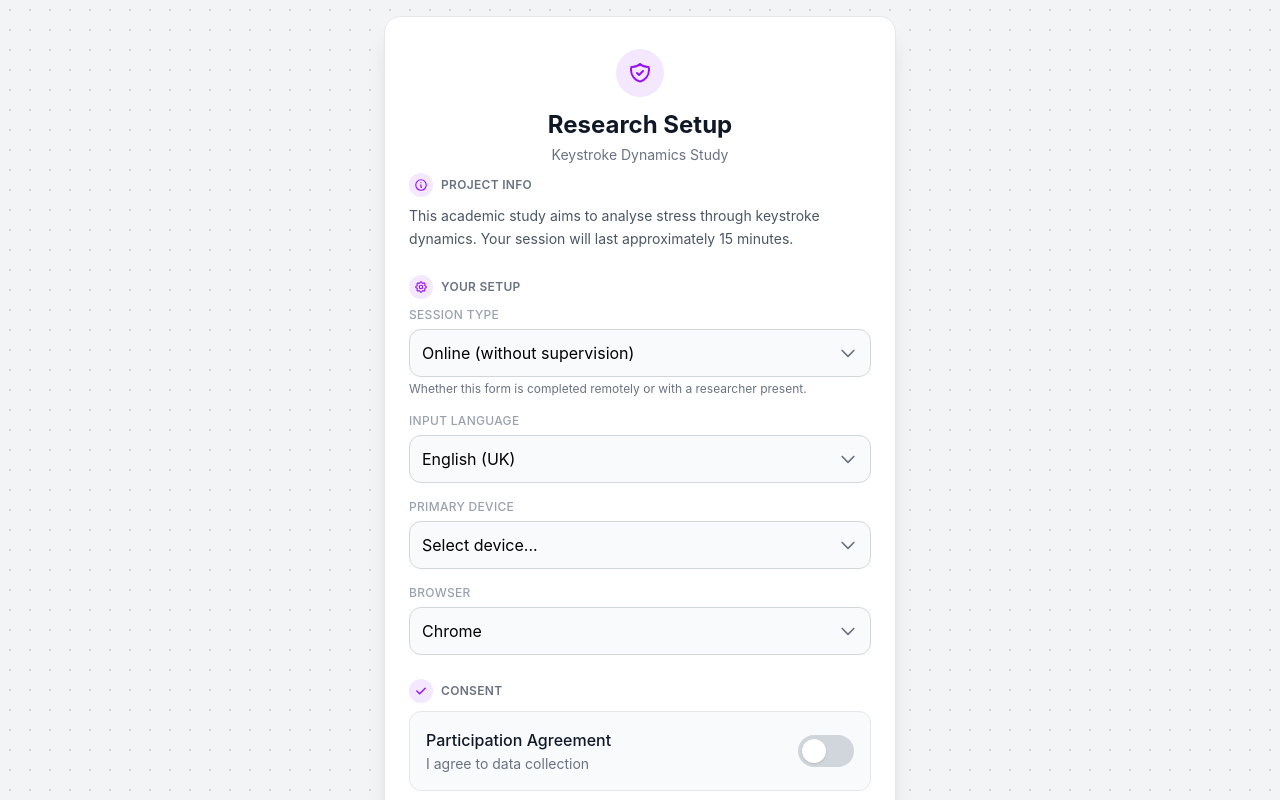
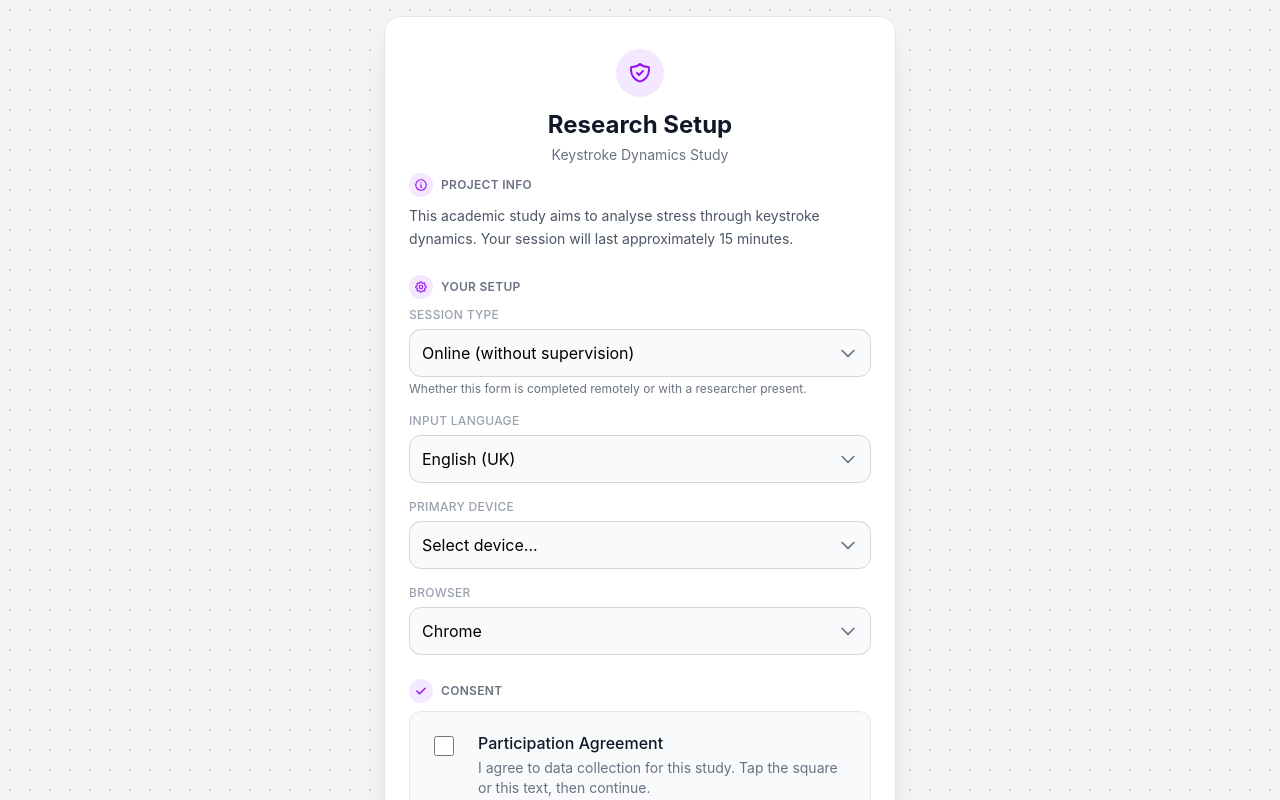
Before and after one commit to ey4n/keystroke_logger, a Next.js app in the folder frontend/: page / in a window 1280 px wide. Shown: the top 800 px of the page. Built offline with nearby package versions, Linux system fonts and the light colour scheme.

Commit message:
update consent

```diff
--- a/frontend/src/components/ResearchSetupConsent.tsx
+++ b/frontend/src/components/ResearchSetupConsent.tsx
@@ -79,7 +79,7 @@ export function ResearchSetupConsent({ onContinue }: ResearchSetupConsentProps)
           backgroundSize: '20px 20px',
         }}
       />
-      <div className="relative z-10 max-w-lg w-full bg-white rounded-2xl shadow-xl border border-gray-200 overflow-hidden">
+      <div className="relative z-10 max-w-lg w-full overflow-visible rounded-2xl border border-gray-200 bg-white shadow-xl">
         {/* Header */}
         <div className="pt-8 pb-2 px-6 text-center">
           <div className="inline-flex items-center justify-center w-12 h-12 rounded-full bg-purple-100 text-purple-600 mb-3 [&_svg]:block [&_svg]:m-auto">
@@ -194,35 +194,41 @@ export function ResearchSetupConsent({ onContinue }: ResearchSetupConsentProps)
             </div>
           </div>
 
-          {/* Consent */}
-          <div>
-            <div className="flex items-center gap-2 mb-2">
-              <span className="flex items-center justify-center w-6 h-6 rounded-full bg-purple-100 text-purple-600 shrink-0 [&_svg]:block [&_svg]:m-auto">
+          {/* Consent: sibling id + htmlFor (works reliably in prod Safari / touch; avoid overflow-hidden on card clipping hits) */}
+          <div className="pointer-events-auto">
+            <div className="mb-2 flex items-center gap-2">
+              <span className="flex h-6 w-6 shrink-0 items-center justify-center rounded-full bg-purple-100 text-purple-600 [&_svg]:m-auto [&_svg]:block">
                 <svg className="w-3.5 h-3.5" fill="currentColor" viewBox="0 0 20 20">
                   <path fillRule="evenodd" d="M16.707 5.293a1 1 0 010 1.414l-8 8a1 1 0 01-1.414 0l-4-4a1 1 0 011.414-1.414L8 12.586l7.293-7.293a1 1 0 011.414 0z" clipRule="evenodd" />
                 </svg>
               </span>
-              <span className="text-xs font-semibold text-gray-500 uppercase tracking-wide">Consent</span>
+              <span className="text-xs font-semibold uppercase tracking-wide text-gray-500">Consent</span>
             </div>
-            <button
-              type="button"
-              role="switch"
-              aria-checked={consentGiven}
-              onClick={() => setConsentGiven((c) => !c)}
-              className={`flex w-full items-center justify-between gap-4 p-4 rounded-xl border border-gray-200 bg-gray-50 text-left cursor-pointer touch-manipulation min-h-[52px] focus:outline-none focus:ring-2 focus:ring-purple-500 focus:ring-offset-2 ${consentGiven ? 'ring-1 ring-purple-200' : ''}`}
+
+            <div
+              className={`flex w-full items-start gap-2 rounded-xl border border-gray-200 bg-gray-50 p-4 sm:gap-4 ${consentGiven ? 'ring-1 ring-purple-200' : ''}`}
             >
-              <div className="flex-1 min-w-0">
-                <p className="font-medium text-gray-900">Participation Agreement</p>
-                <p className="text-sm text-gray-500 mt-0.5">I agree to data collection</p>
-                {errors.consent && <p className="text-red-600 text-sm mt-1">{errors.consent}</p>}
+              {/* Wrapper keeps ~44px touch target without forcing a huge native checkbox paint */}
+              <div className="relative z-30 flex shrink-0 items-center justify-center p-2 [-webkit-tap-highlight-color:transparent]">
+                <input
+                  id="keystroke-research-consent"
+                  type="checkbox"
+                  checked={consentGiven}
+                  onChange={(e) => setConsentGiven(e.target.checked)}
+                  className="h-6 w-6 cursor-pointer accent-purple-600 sm:h-5 sm:w-5"
+                />
               </div>
-              <span
-                aria-hidden
-                className={`flex-shrink-0 w-14 h-8 rounded-full p-1 transition-colors duration-200 flex items-center ${consentGiven ? 'bg-purple-600 justify-end' : 'bg-gray-300 justify-start'}`}
+              <label
+                htmlFor="keystroke-research-consent"
+                className="min-w-0 flex-1 cursor-pointer touch-manipulation py-1 text-left text-base leading-snug"
               >
-                <span className="block w-6 h-6 rounded-full bg-white shadow shrink-0 transition-transform duration-200" />
-              </span>
-            </button>
+                <span className="font-medium text-gray-900">Participation Agreement</span>
+                <span className="mt-1 block text-sm text-gray-500">
+                  I agree to data collection for this study. Tap the square or this text, then continue.
+                </span>
+                {errors.consent && <span className="mt-2 block text-sm text-red-600">{errors.consent}</span>}
+              </label>
+            </div>
           </div>
 
           <button
```
